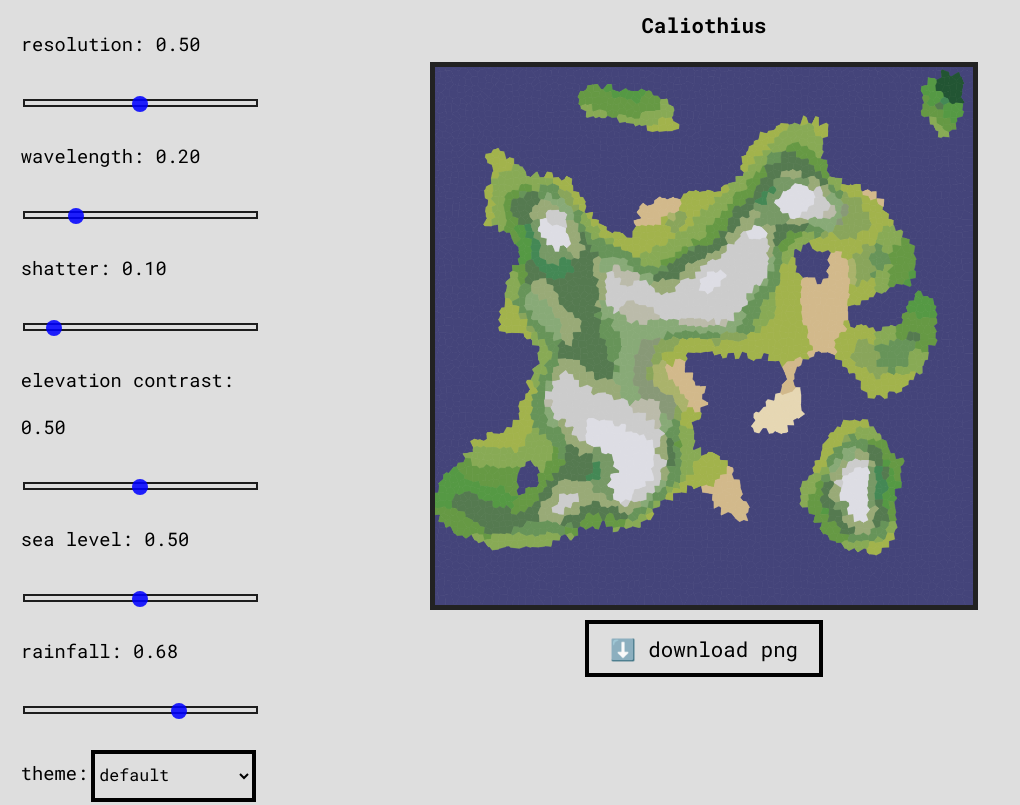
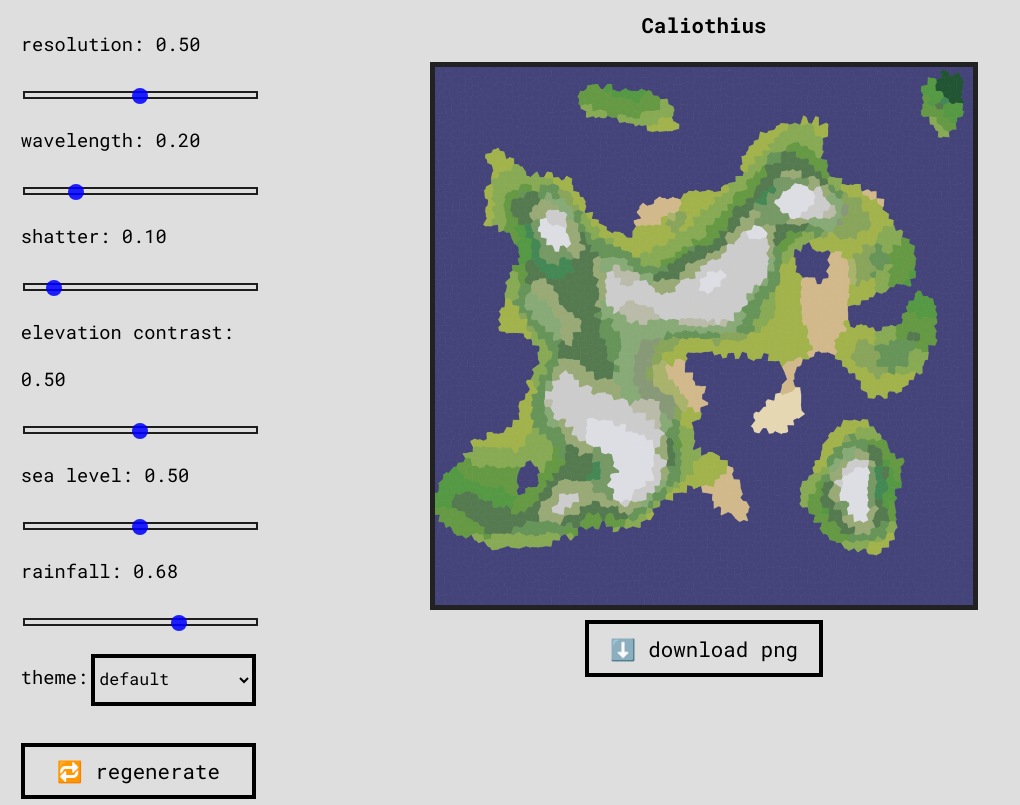
Before and after one commit to synnefon/mapinator, a website built with Vite: page index.html in a window 1280 px wide. Shown: the top 805 px of the page, without its empty margins (0-1020 px from the left). Built offline with nearby package versions, Linux system fonts and the light colour scheme.

Commit message:
Update style.css

```diff
--- a/src/style.css
+++ b/src/style.css
@@ -32,7 +32,7 @@ body {
 .toolbar {
   display: flex;
   flex-direction: column;
-  gap: 3vh;
+  gap: 2vh;
   margin-left: 1em;
   margin-top: 1em;
 }
```
